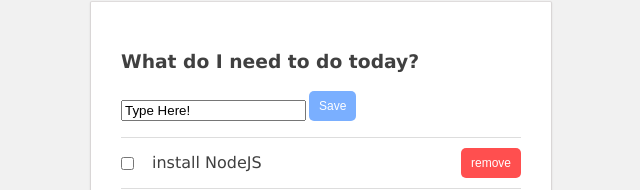
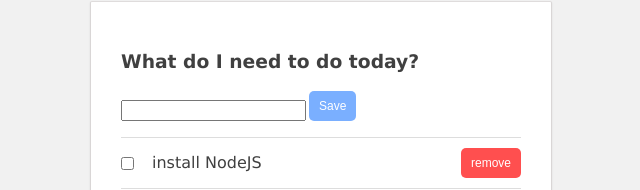
Before and after one commit to hkst17/logos-webTeamAssessment, an Angular app: page / in a window 1280 px wide. Shown: the part 116-306 px from the top of the page, without its empty margins (319-959 px from the left). Built offline with nearby package versions, Linux system fonts and the light colour scheme.

Commit message:
text clears after save so its easier for new entries

```diff
--- a/src/app/input-button-unit/input-button-unit.component.ts
+++ b/src/app/input-button-unit/input-button-unit.component.ts
@@ -19,14 +19,22 @@ export class InputButtonUnitComponent implements OnInit {
 
   @Output() submit: EventEmitter<string> = new EventEmitter();
 
-  title = 'Type Here!';
+  title = null; // What the Text Box initially says
 
   constructor() { }
 
   ngOnInit() {
+
   }
 
   submitValue(newTitle: string) {
     this.submit.emit(newTitle);
+    if( this.title != null ){
+      this.title = null;
+    }
+    else{
+      this.title = '';
+    }
   }
+
 }
```
